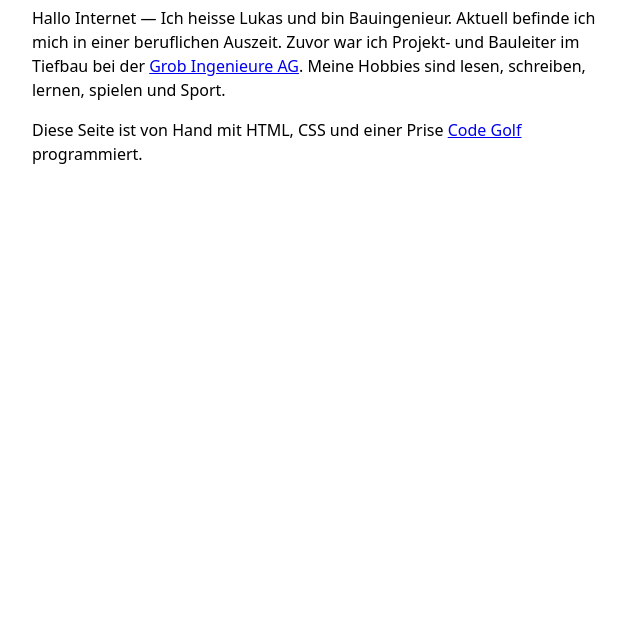
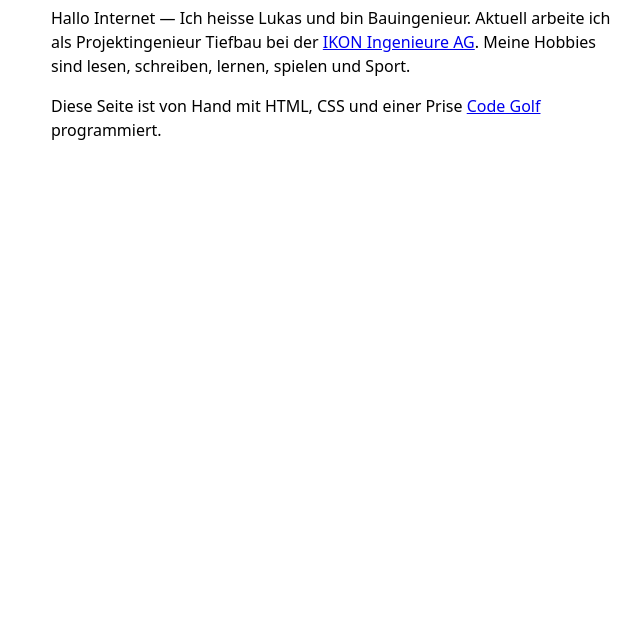
Before and after one commit to lukasneukom/lukasneukom.ch, a plain HTML site: page html/index.html in a window 1280 px wide. Shown: the part 164-800 px from the top of the page, without its empty margins (306-947 px from the left). Drawn offline with Linux system fonts and the light colour scheme.

Commit message:
Update current employment status

```diff
--- a/html/index.html
+++ b/html/index.html
@@ -13,8 +13,7 @@
 
 <h1>Lukas Neukom</h1>
 <p>Hallo Internet — Ich heisse Lukas und bin Bauingenieur.
-Aktuell befinde ich mich in einer beruflichen Auszeit.
-Zuvor war ich Projekt- und Bauleiter im Tiefbau bei der <a href=https://grob.me>Grob Ingenieure AG</a>.
+Aktuell arbeite ich als Projektingenieur Tiefbau bei der <a href=https://ikon.ch>IKON Ingenieure AG</a>.
 Meine Hobbies sind lesen, schreiben, lernen, spielen und Sport.
 
 <p>Diese Seite ist von Hand mit HTML, CSS und einer Prise <a href=https://code.golf>Code Golf</a> programmiert.
--- a/html/style.css
+++ b/html/style.css
@@ -1,4 +1,8 @@
 @charset "utf-8";
+
+*, *::before, *::after {
+  box-sizing: border-box;
+}
 
 body, h1, h2, h3, h4, h5, h6, p {
   margin-block-end: 0.5em;
```
